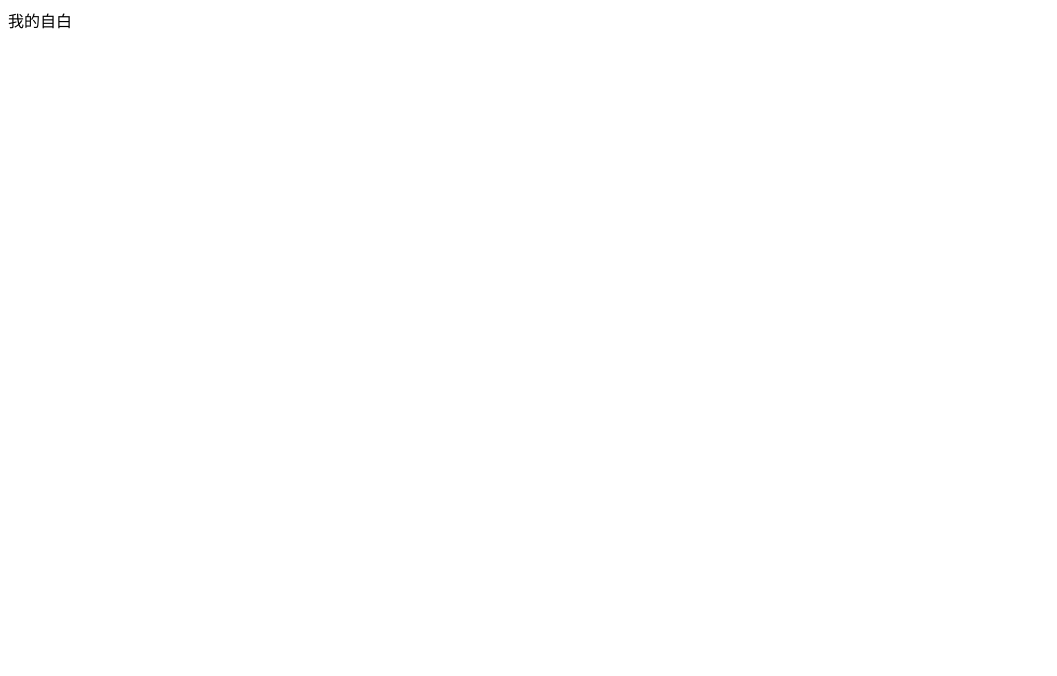
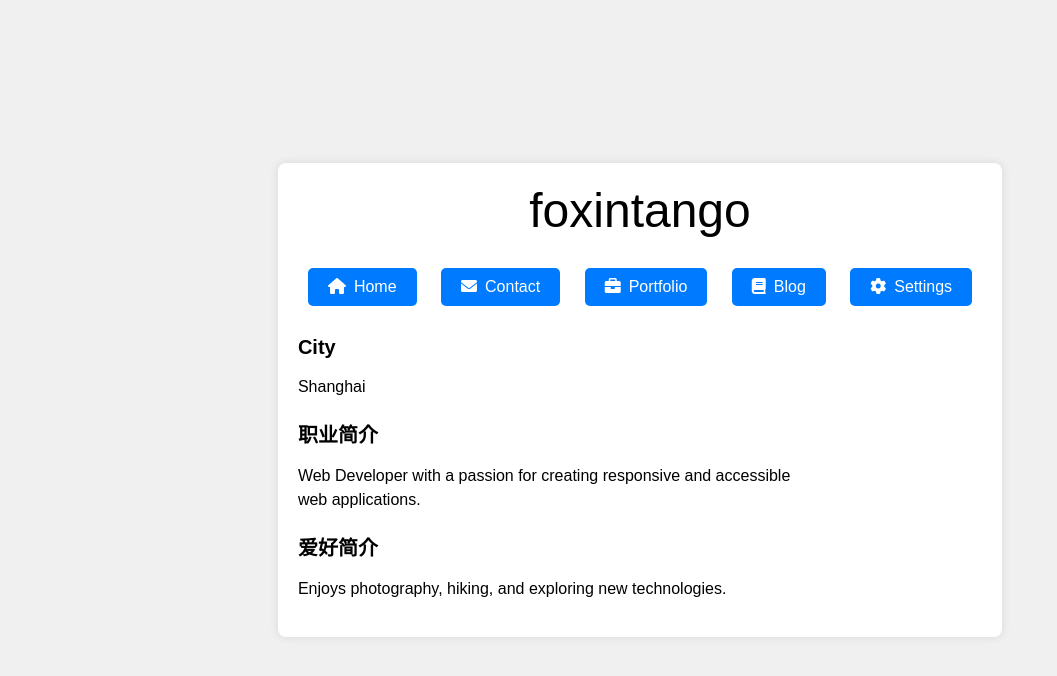
Before and after one commit to FoxInTango/foxintango.github.io, a plain HTML site: page index.html in a window 1280 px wide. Shown: the whole page, without its empty margins (0-1057 px from the left). Drawn offline with Linux system fonts and the light colour scheme.

Commit message:
foxintango

```diff
--- a/index.html
+++ b/index.html
@@ -1,10 +1,90 @@
-<!doctype html>
-<html lang="en-US">
+<!DOCTYPE html>
+<html lang="en">
 <head>
-    <meta charset="utf-8" />
-    <meta name="viewport" content="width=device-width,initial-scale=1" />
+    <meta charset="UTF-8">
+    <meta name="viewport" content="width=device-width, initial-scale=1.0">
+    <title>个人简介</title>
+    <style>
+        body {
+            font-family: Arial, sans-serif;
+            margin: 0;
+            padding: 0;
+            display: flex;
+            justify-content: center;
+            align-items: center;
+            height: 100vh;
+            background-color: #f0f0f0;
+        }
+        .container {
+            text-align: center;
+            background: white;
+            padding: 20px;
+            border-radius: 8px;
+            box-shadow: 0 0 10px rgba(0, 0, 0, 0.1);
+        }
+        .name {
+            font-family: 'Cursive', sans-serif;
+            font-size: 48px;
+            margin-bottom: 20px;
+        }
+        .links a {
+            display: inline-block;
+            margin: 10px;
+            padding: 10px 20px;
+            border-radius: 5px;
+            background-color: #007BFF;
+            color: white;
+            text-decoration: none;
+            font-size: 16px;
+            transition: background-color 0.3s;
+        }
+        .links a:hover {
+            background-color: #0056b3;
+        }
+        .links i {
+            margin-right: 8px;
+        }
+        .info {
+            margin-top: 20px;
+            text-align: left;
+            max-width: 500px;
+        }
+        .info h3 {
+            font-size: 20px;
+            margin-bottom: 5px;
+        }
+        .info p {
+            font-size: 16px;
+            line-height: 1.5;
+        }
+    </style>
+    <link rel="stylesheet" href="https://cdnjs.cloudflare.com/ajax/libs/font-awesome/6.0.0-beta3/css/all.min.css">
 </head>
 <body>
-<a herf="我的自白.pdf">我的自白</a>
+    <div class="container">
+        <div class="name">foxintango</div>
+
+        <div class="links">
+            <a href="#"><i class="fas fa-home"></i>Home</a>
+            <a href="#"><i class="fas fa-envelope"></i>Contact</a>
+            <a href="#"><i class="fas fa-briefcase"></i>Portfolio</a>
+            <a href="#"><i class="fas fa-book"></i>Blog</a>
+            <a href="#"><i class="fas fa-cog"></i>Settings</a>
+        </div>
+
+        <div class="info">
+            <h3>City</h3>
+            <p>Shanghai</p>
+            <h3>职业简介</h3>
+            <p>Web Developer with a passion for creating responsive and accessible web applications.</p>
+            <h3>爱好简介</h3>
+            <p>Enjoys photography, hiking, and exploring new technologies.</p>
+        </div>
+    </div>
+
+    <script>
+        // JavaScript can be added here if necessary for interactivity.
+        // For this template, no JS is required.
+    </script>
 </body>
 </html>
```
Also changed, not shown: 1 other file.
